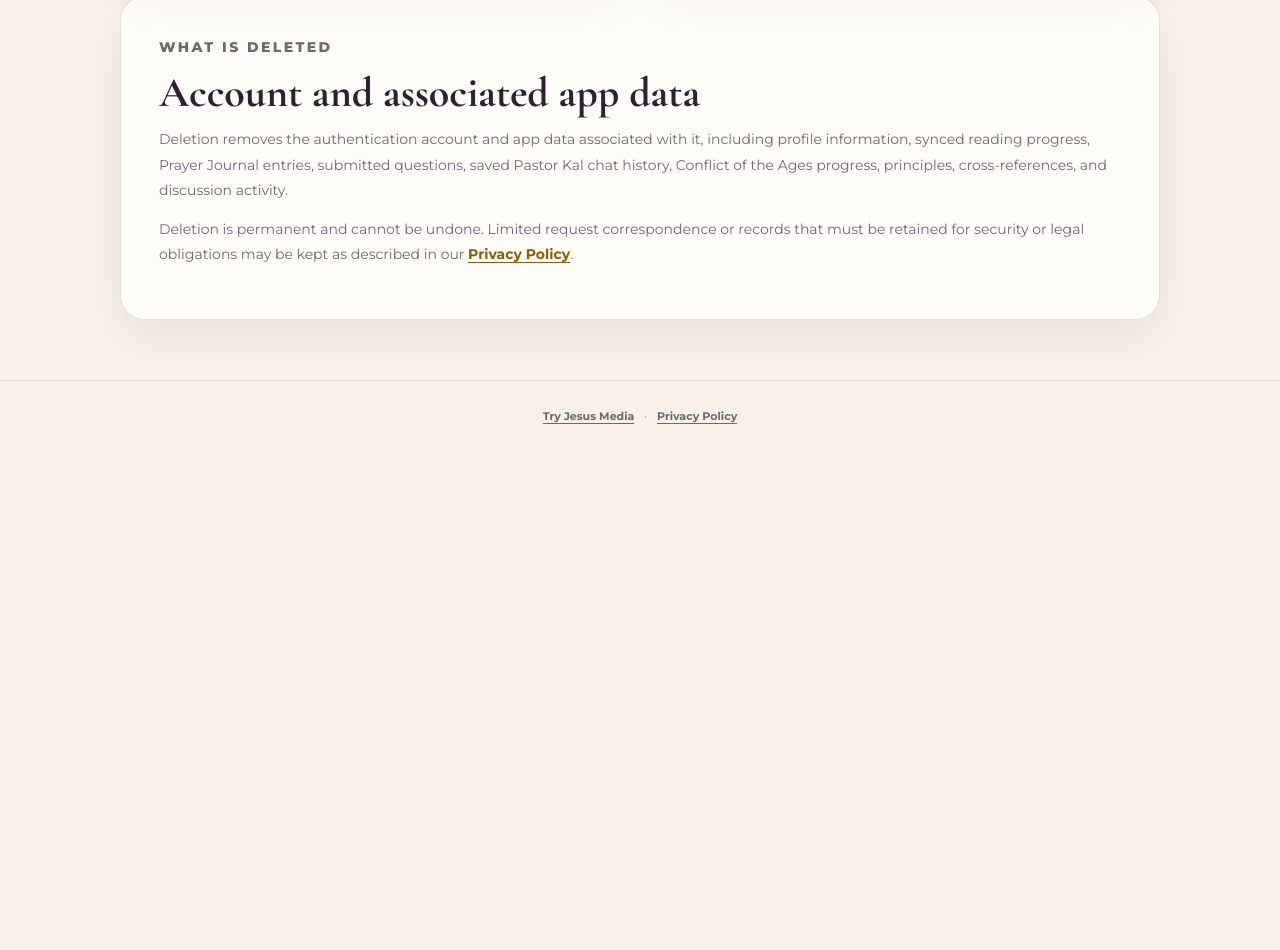
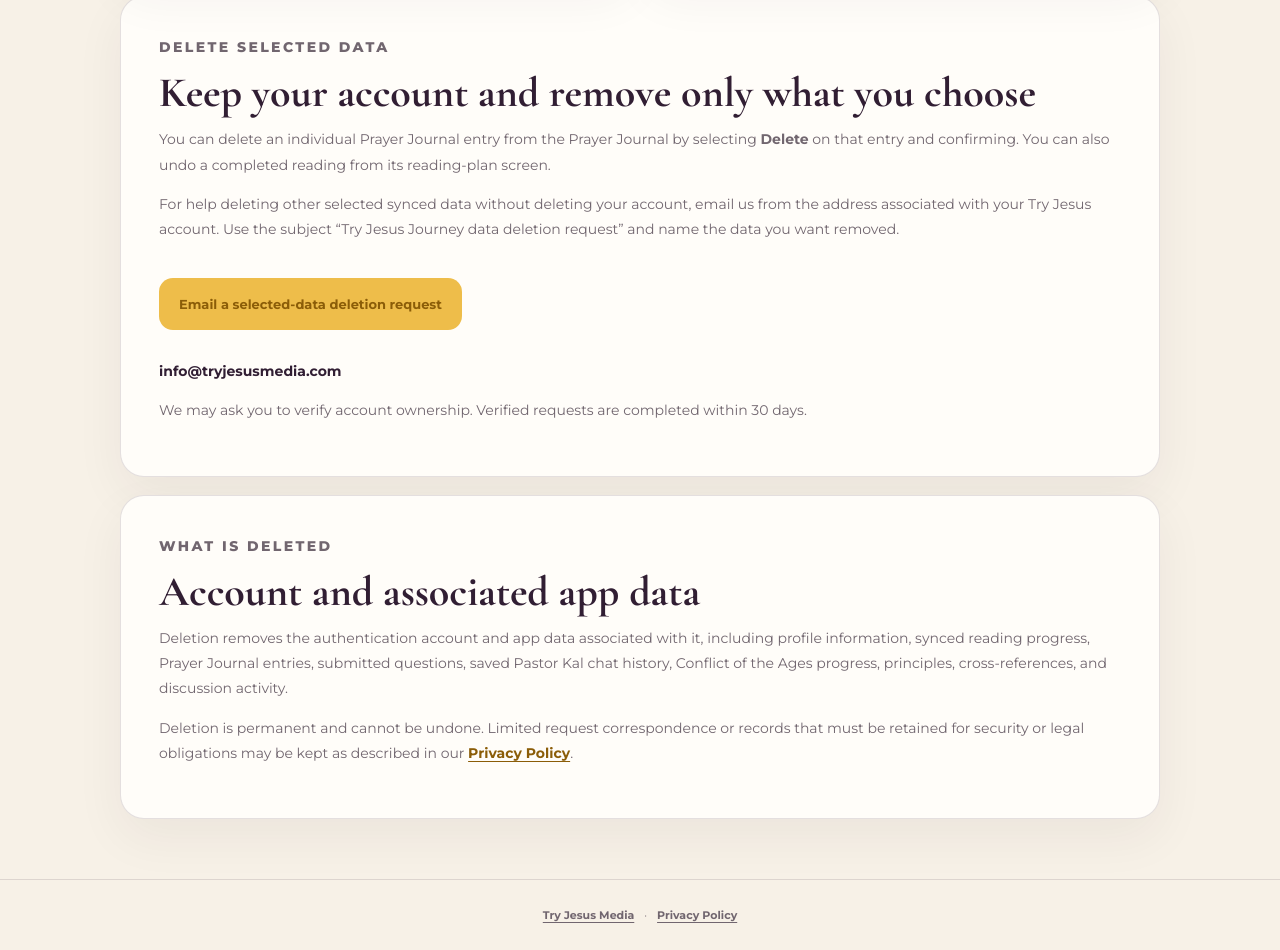
Before and after one commit to tryjesusmedia/tjm, a website: page account-deletion/index.html in a window 1280 px wide. Shown: the part 1031-1981 px from the top of the page. Before the commit the page ends 1482 px from the top, so only its background shows below. Drawn offline with nearby package versions, Linux system fonts and the light colour scheme.

Commit message:
Document selected Journey data deletion

```diff
--- a/account-deletion/index.html
+++ b/account-deletion/index.html
@@ -55,6 +55,16 @@
     </section>
 
     <section class="details card">
+      <p class="step">DELETE SELECTED DATA</p>
+      <h2>Keep your account and remove only what you choose</h2>
+      <p>You can delete an individual Prayer Journal entry from the Prayer Journal by selecting <strong>Delete</strong> on that entry and confirming. You can also undo a completed reading from its reading-plan screen.</p>
+      <p>For help deleting other selected synced data without deleting your account, email us from the address associated with your Try Jesus account. Use the subject “Try Jesus Journey data deletion request” and name the data you want removed.</p>
+      <a class="request-link" href="mailto:info@tryjesusmedia.com?subject=Try%20Jesus%20Journey%20data%20deletion%20request&amp;body=Please%20delete%20the%20following%20selected%20data%20from%20my%20Try%20Jesus%3A%20The%20Journey%20account%20without%20deleting%20my%20account%3A%20">Email a selected-data deletion request</a>
+      <p class="address">info@tryjesusmedia.com</p>
+      <p>We may ask you to verify account ownership. Verified requests are completed within 30 days.</p>
+    </section>
+
+    <section class="details card">
       <p class="step">WHAT IS DELETED</p>
       <h2>Account and associated app data</h2>
       <p>Deletion removes the authentication account and app data associated with it, including profile information, synced reading progress, Prayer Journal entries, submitted questions, saved Pastor Kal chat history, Conflict of the Ages progress, principles, cross-references, and discussion activity.</p>
```
